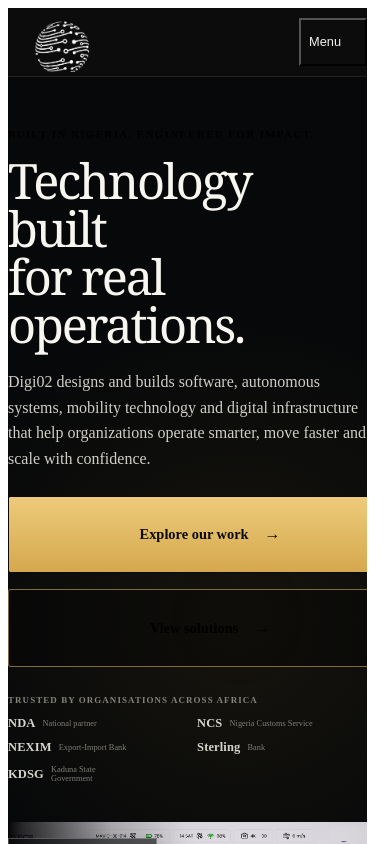
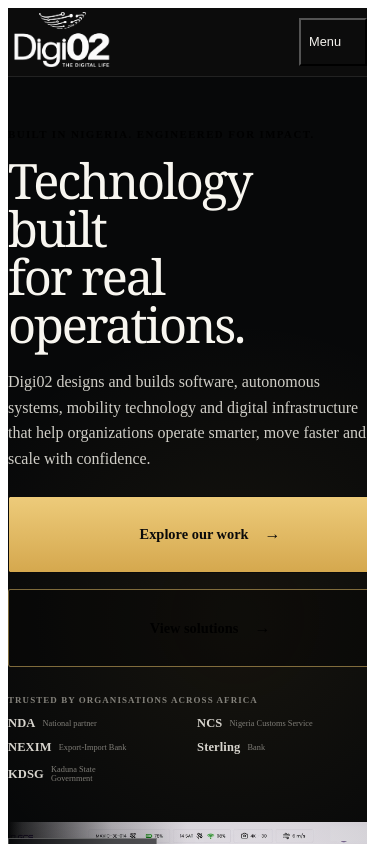
Before and after one commit to emmy16-glitch/Digi02_website, a React (Vite) app: page / in a window 390 px wide. Shown: the top 844 px of the page. Built offline with nearby package versions, Linux system fonts and the light colour scheme; the HTML template or start-up script is replaced by a standard one.

Commit message:
Show full Digi02 stacked wordmark in shared shell

```diff
--- a/src/styles/logo-fix.css
+++ b/src/styles/logo-fix.css
@@ -1,53 +1,56 @@
 /* Shared Digi02 logo framing fix.
-   The source brand asset is square with generous internal canvas space, so the
-   header/footer need a controlled crop rather than an oversized image that can
-   visually cut the wordmark on small screens. */
+   The supplied brand mark is a square canvas containing the emblem above the
+   Digi02 wordmark. Frame that complete stack consistently instead of clipping
+   the lower wordmark on narrow viewports. */
 
 .site-header__wordmark {
-  display: grid;
+  position: relative;
+  display: block;
   width: 7.5rem;
   height: 4rem;
-  place-items: center;
   overflow: hidden;
 }
 
 .site-header__wordmark img {
-  position: static;
-  width: 8.65rem;
+  position: absolute;
+  top: 50%;
+  left: 50%;
+  width: auto;
   max-width: none;
-  height: 8.65rem;
+  height: 8.45rem;
   object-fit: contain;
   pointer-events: none;
-  transform: translateY(-0.34rem);
+  transform: translate(-50%, -64%);
 }
 
 .site-footer__brand > a {
-  display: grid;
+  position: relative;
+  display: block;
   width: 7.8rem;
-  height: 3rem;
-  place-items: center;
+  height: 3.15rem;
   overflow: hidden;
 }
 
 .site-footer__brand img {
-  position: static;
-  width: 8.8rem;
+  position: absolute;
+  top: 50%;
+  left: 50%;
+  width: auto;
   max-width: none;
-  height: 8.8rem;
+  height: 8.55rem;
   object-fit: contain;
-  transform: translateY(-0.3rem);
+  transform: translate(-50%, -65%);
 }
 
 @media (max-width: 63.9375rem) {
   .site-header__wordmark {
     width: 7rem;
-    height: 3.85rem;
+    height: 3.9rem;
   }
 
   .site-header__wordmark img {
-    width: 8.1rem;
-    height: 8.1rem;
-    transform: translateY(-0.32rem);
+    height: 7.85rem;
+    transform: translate(-50%, -66%);
   }
 }
 
@@ -58,19 +61,17 @@
   }
 
   .site-header__wordmark img {
-    width: 7.8rem;
-    height: 7.8rem;
-    transform: translateY(-0.3rem);
+    height: 7.55rem;
+    transform: translate(-50%, -66%);
   }
 
   .site-footer__brand > a {
     width: 7.2rem;
-    height: 2.85rem;
+    height: 3rem;
   }
 
   .site-footer__brand img {
-    width: 8.15rem;
-    height: 8.15rem;
-    transform: translateY(-0.28rem);
+    height: 7.9rem;
+    transform: translate(-50%, -66%);
   }
 }
```
